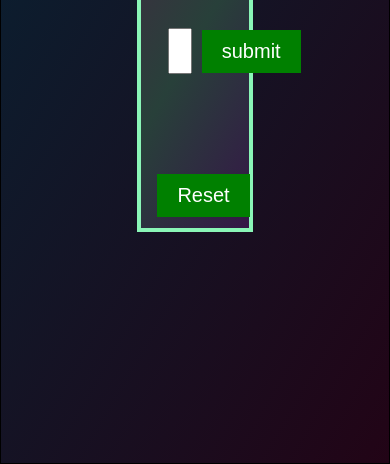
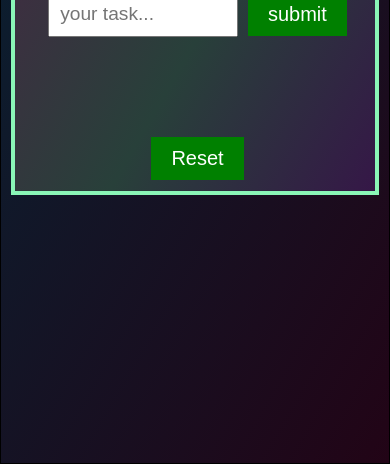
Before and after one commit to arpita-belsare/Module4Hack4, a plain HTML site: page index.html in a window 390 px wide. Shown: the part 380-844 px from the top of the page. Drawn offline with Linux system fonts and the light colour scheme.

Commit message:
responsive

```diff
--- a/index.html
+++ b/index.html
@@ -19,7 +19,7 @@
               <li class="list-item"></li>
               <li class="list-item"></li> -->
           </div>
-          <button class="button-sub">Reset</button>
+          <button class="button-sub button-reset ">Reset</button>
         </div>
     </div>
 </body>
--- a/style.css
+++ b/style.css
@@ -90,3 +90,15 @@ li:hover{
     margin: 10px;
     cursor: pointer;
 }
+
+@media screen and (max-width:850px) {
+.container-one{
+    width: 70%;
+}
+}
+
+@media screen and (max-width:450px) {
+    .container-one{
+        width: 95%;
+    }
+}
```
